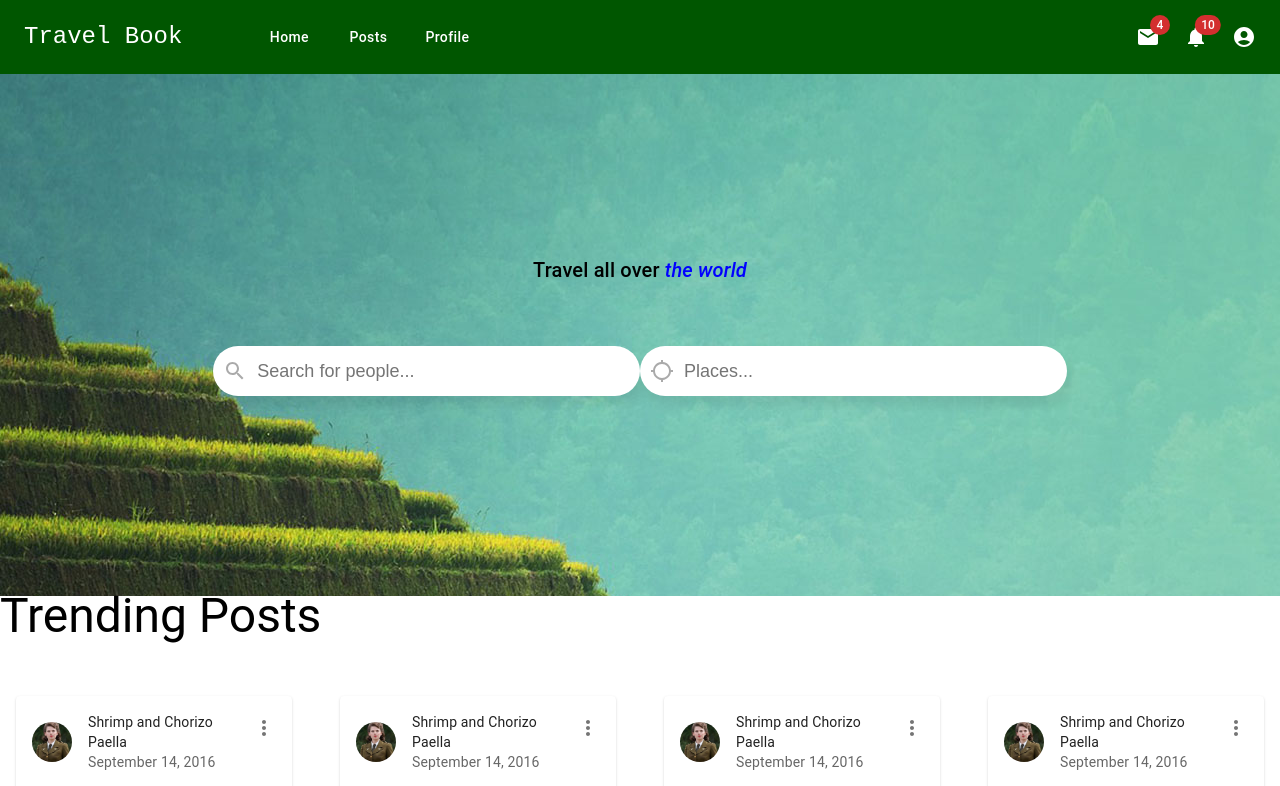
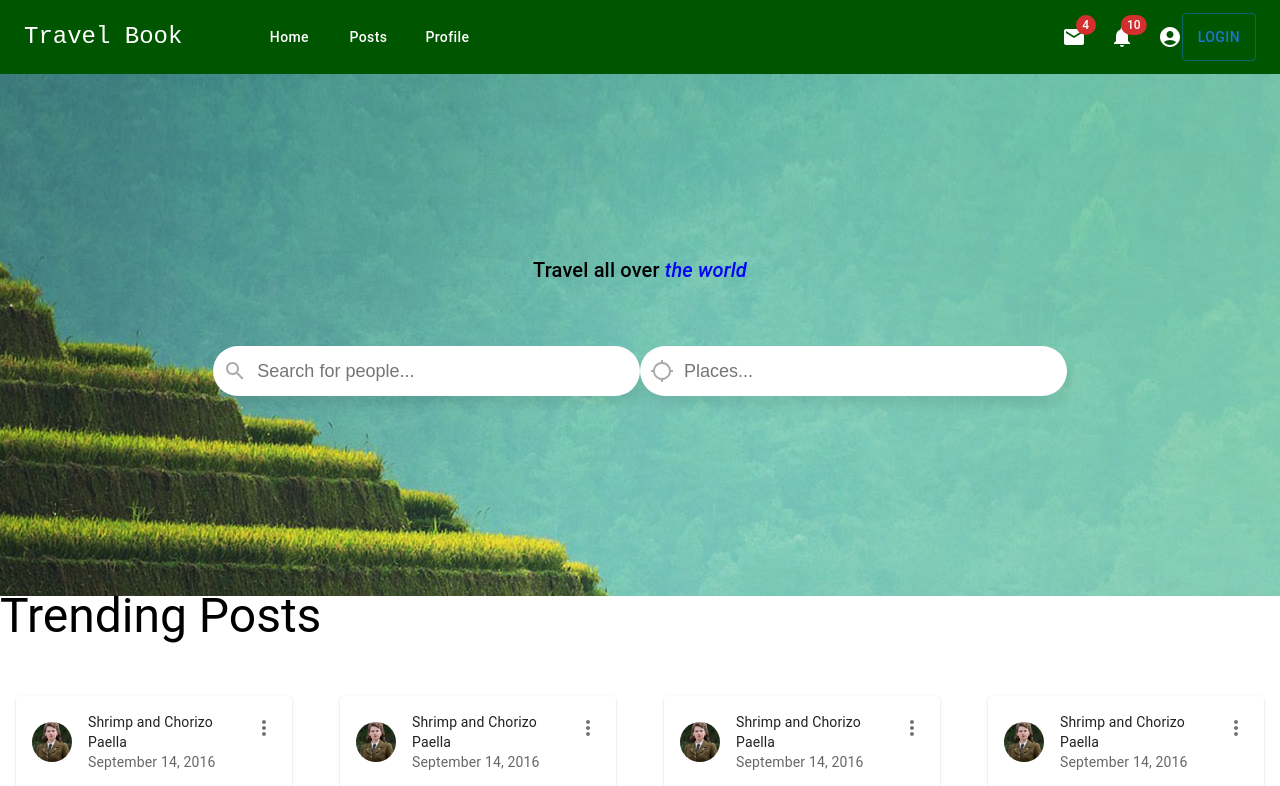
Before and after one commit to imdeveloper100/travel-book, a Next.js app: page / in a window 1280 px wide. Shown: the top 786 px of the page. Built offline with nearby package versions, Linux system fonts and the light colour scheme.

Commit message:
Customized Buttons and Links in Navbar: - Chat Button is now functional - Login button added to Navbar and now Functional

```diff
--- a/components/navbar/index.js
+++ b/components/navbar/index.js
@@ -17,7 +17,6 @@ import MoreIcon from "@mui/icons-material/MoreVert";
 import Link from "next/link";
 import Button from "@mui/material/Button";
 import Styles from "./navbar.module.css";
-
 
 const pages = [
   {
@@ -79,7 +78,6 @@ export default function PrimarySearchAppBar() {
   const [mobileMoreAnchorEl, setMobileMoreAnchorEl] = React.useState(null);
   const [anchorElNav, setAnchorElNav] = React.useState(null);
   const [anchorElUser, setAnchorElUser] = React.useState(null);
-
 
   const handleOpenNavMenu = (event) => {
     setAnchorElNav(event.currentTarget);
@@ -148,12 +146,20 @@ export default function PrimarySearchAppBar() {
       onClose={handleMobileMenuClose}
     >
       <MenuItem>
-        <IconButton size="large" aria-label="show 4 new mails" color="inherit">
-          <Badge badgeContent={4} color="error">
-            <MailIcon />
-          </Badge>
-        </IconButton>
-        <p>Messages</p>
+        <Link href="../chat">
+          <IconButton
+            size="large"
+            aria-label="show 4 new mails"
+            color="inherit"
+          >
+            <Badge badgeContent={4} color="error">
+              <MailIcon />
+            </Badge>
+            <Typography sx={{ ml: "12px" }} variant="body1">
+              Messages
+            </Typography>
+          </IconButton>
+        </Link>
       </MenuItem>
       <MenuItem>
         <IconButton
@@ -169,6 +175,7 @@ export default function PrimarySearchAppBar() {
       </MenuItem>
       <MenuItem onClick={handleProfileMenuOpen}>
         <IconButton
+          href={"./profile"}
           size="large"
           aria-label="account of current user"
           aria-controls="primary-search-account-menu"
@@ -179,6 +186,11 @@ export default function PrimarySearchAppBar() {
         </IconButton>
         <p>Profile</p>
       </MenuItem>
+      <Link href={"/login"}>
+        <Button className={Styles.signInBtn} variant="outlined">
+          Login
+        </Button>
+      </Link>
     </Menu>
   );
 
@@ -194,11 +206,14 @@ export default function PrimarySearchAppBar() {
             noWrap
             component="a"
             href="/"
-            sx={{ fontFamily: "monospace", mr:"60px", display: { xs: "none", md: "flex", } }}
+            sx={{
+              fontFamily: "monospace",
+              mr: "60px",
+              display: { xs: "none", md: "flex" },
+            }}
           >
             Travel Book
           </Typography>
-
 
           <Box sx={{ flexGrow: 1, display: { xs: "flex", md: "none" } }}>
             <IconButton
@@ -242,7 +257,7 @@ export default function PrimarySearchAppBar() {
             variant="h5"
             noWrap
             component="a"
-            href=""
+            href="./"
             sx={{
               mr: 2,
               display: { xs: "flex", md: "none" },
@@ -282,7 +297,9 @@ export default function PrimarySearchAppBar() {
               color="inherit"
             >
               <Badge badgeContent={4} color="error">
-                <MailIcon />
+                <Link href="../chat">
+                  <MailIcon />
+                </Link>
               </Badge>
             </IconButton>
 
@@ -296,6 +313,7 @@ export default function PrimarySearchAppBar() {
               </Badge>
             </IconButton>
             <IconButton
+              href={"./profile"}
               size="large"
               edge="end"
               aria-label="account of current user"
@@ -306,6 +324,11 @@ export default function PrimarySearchAppBar() {
             >
               <AccountCircle />
             </IconButton>
+            <Link href={"/login"}>
+              <Button className={Styles.signInBtn} variant="outlined">
+                Login
+              </Button>
+            </Link>
           </Box>
           <Box sx={{ display: { xs: "flex", md: "none" } }}>
             <IconButton
--- a/components/navbar/navbar.module.css
+++ b/components/navbar/navbar.module.css
@@ -6,3 +6,17 @@
     display: flex;
     flex-grow: 1;
 }
+
+.signInBtn {
+    background-color: black;
+    border-radius: 25px;
+    text-transform: capitalize;
+    padding: 10px 30px;
+    color: white;
+    border: 1px solid rgb(2, 184, 2);
+    margin-left: 30px;
+}
+.signInBtn:hover {
+    background-color: rgb(0, 0, 0, .25);
+    border: 1px solid rgb(0, 255, 0);
+}
```
